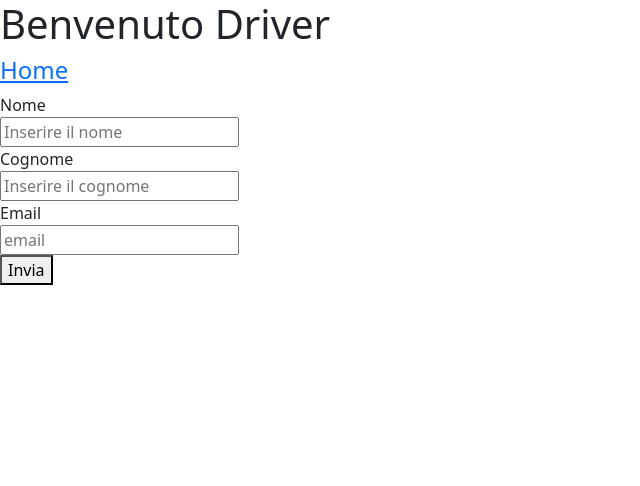
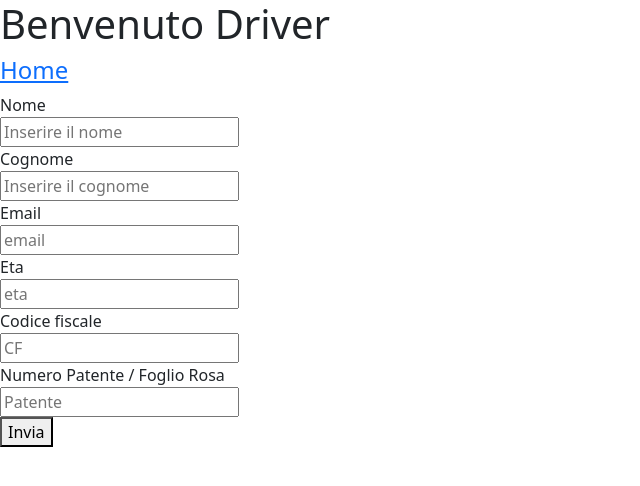
Before and after one commit to ITTPascal-2526-5L/pascal-carsharing-brighipagliaraniromagnoli, a Flask app: page /registration_driver in a window 1280 px wide. Shown: the top 486 px of the page, without its empty margins (0-640 px from the left). Run offline with Flask 3, Linux system fonts and the light colour scheme.

Commit message:
Login Totale

```diff
--- a/app/routes/registration.py
+++ b/app/routes/registration.py
@@ -38,12 +38,25 @@ schools=[]
 def registration_driver():
     if request.method == "POST":
         name = request.form.get("name")
+        cognome = request.form.get("cognome")
         email = request.form.get("email")
-        password = request.form.get("password")
-        if not (name and email and password):
+        eta = request.form.get("eta")
+        CF = request.form.get("CF")
+        IdPatente = request.form.get("Pat")
+        if not (name and email and eta and CF and IdPatente):
             flash("Tutti i campi sono obbligatori.")
             return render_template("driverLogin.html")
-        driver = Driver(name, email, password)
+        #driver = Driver(name, email, password)
+
+        driver = {
+            "nome": name,
+            "cognome": cognome,
+            "email": email,
+            "eta":eta,
+            "CF":CF,
+            "NrPatente":IdPatente
+        }
+
         #drivers.append(driver)
         save_to_json(driver, "driver.json")
         flash("Registrazione avvenuta con successo!")
@@ -54,12 +67,24 @@ def registration_driver():
 def registration_passenger():
     if request.method == "POST":
         name = request.form.get("name")
+        cognome = request.form.get("cognome")
         email = request.form.get("email")
-        password = request.form.get("password")
-        if not (name and email and password):
+        eta = request.form.get("eta")
+        CF = request.form.get("CF")
+        prelievo = request.form.get("prelievo")
+
+        if not (name and email and eta and CF and prelievo):
             flash("Tutti i campi sono obbligatori.")
             return render_template("passsengerRegistration.html")
-        passenger = Passenger(name, email, password)
+        #passenger = Passenger(name, email, eta,CF,prelievo)
+        passenger = {
+            "nome": name,
+            "cognome": cognome,
+            "email": email,
+            "eta":eta,
+            "CF":CF,
+            "prelievo":prelievo
+        }
         save_to_json(passenger, "passenger.json")
         #passengers.append(passenger)
         flash("Registrazione avvenuta con successo!")
--- a/app/templates/driverLogin.html
+++ b/app/templates/driverLogin.html
@@ -31,6 +31,13 @@
                 <input type="text" placeholder="Inserire il cognome" name="cognome" /><br>
                 <label for="text">Email</label><br>
                 <input type="text" placeholder="email" name="email" /><br>
+                <label for="text">Eta</label><br>
+                <input type="text" placeholder="eta" name="eta" /><br>
+                <label for="text">Codice fiscale</label><br>
+                <input type="text" placeholder="CF" name="CF" /><br>
+                <label for="text">Numero Patente / Foglio Rosa</label><br>
+                <input type="text" placeholder="Patente" name="Pat" /><br>
+
                 <button type="submit">Invia</button>
             </form>
         </main>
```
Also changed, not shown: app/templates/passengerLogin.html (+7 -0 lines).
